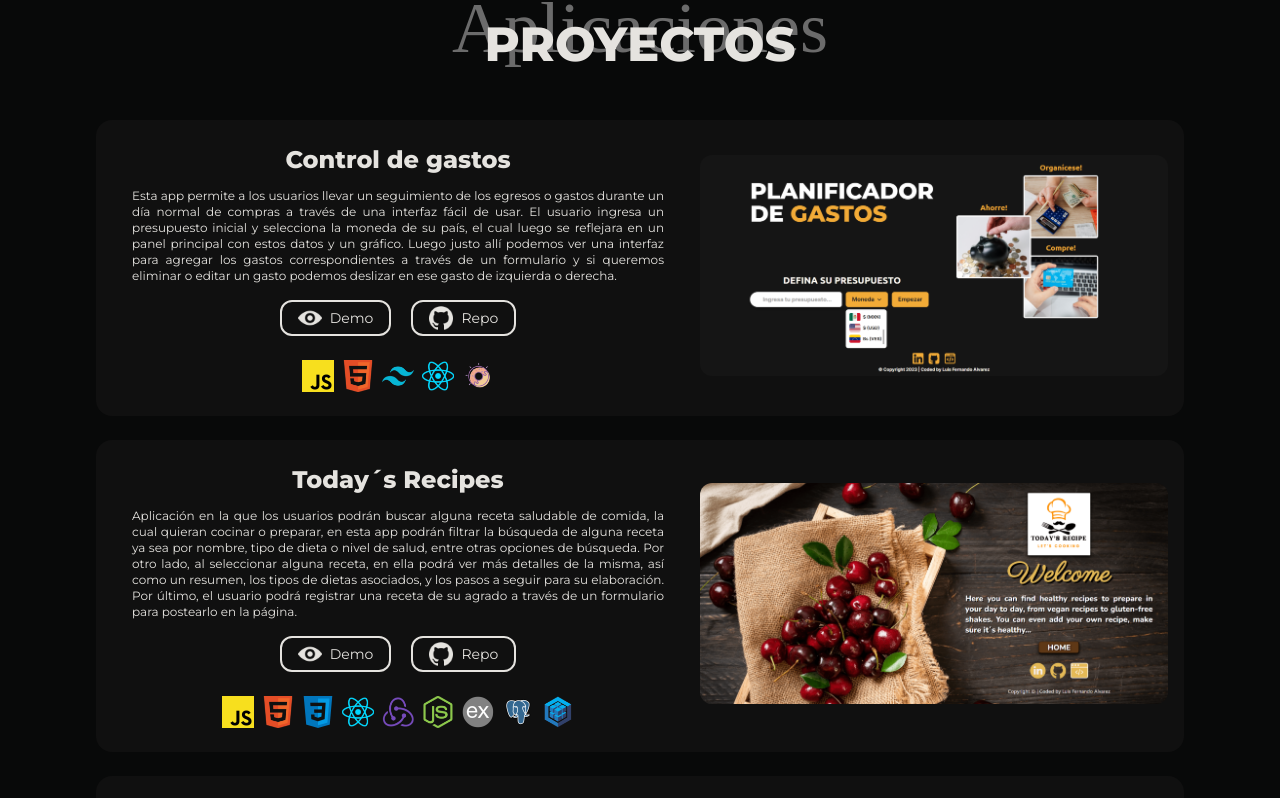
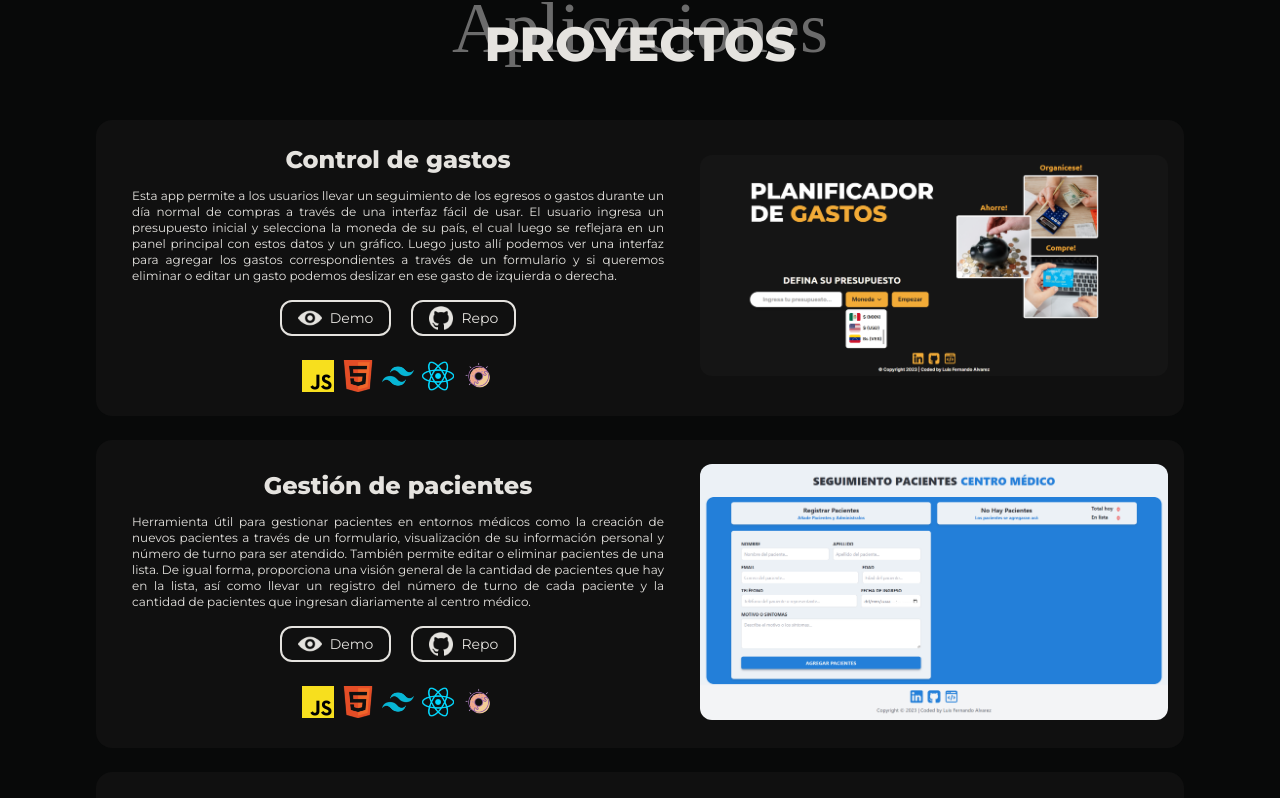
Before and after one commit to fernando8alvarez/Portafolio-2.0v, a React (Vite) app: page / in a window 1280 px wide. Shown: the part 1760-2558 px from the top of the page. Built offline with nearby package versions, Linux system fonts and the light colour scheme; a web font is replaced by a local one.

Commit message:
refactor(tecnology): animaciones

```diff
--- a/src/components/Tecnologies/Tecnologies.jsx
+++ b/src/components/Tecnologies/Tecnologies.jsx
@@ -66,7 +66,7 @@ export default function Tecnologies() {
 
     return (
         <Section id="section-3">
-            <div className='flex flex-col justify-center items-center'>
+            <div className='flex flex-col justify-center items-center' data-aos="fade-zoom-in" data-aos-delay="300" data-aos-duration="1000">
                 <Tittle1>Tecnologias</Tittle1>
                 <Tittle2>Habilidades</Tittle2>
             </div>
--- a/src/components/projects/Projects.jsx
+++ b/src/components/projects/Projects.jsx
@@ -4,6 +4,8 @@ import ojoB from './ImgProjects/ojo-b.png';
 import githubB from './ImgProjects/github-b.png';
 import ojoV from './ImgProjects/ojo-v.png';
 import githubV from './ImgProjects/github-v.png';
+import 'aos/dist/aos.css';
+import AOS from 'aos';
 import {
     Section,
     Title1,
@@ -19,59 +21,76 @@ import {
 export default function Projects() {
 
     const [view, setview] = useState({
-        eye: false,
-        github: false,
-        img: false
+        todaysrecipe: {
+            eye: false,
+            github: false,
+            img: false
+        },
+        carsmarket: {
+            eye: false,
+            github: false,
+            img: false
+        },
+        gestionpaciente: {
+            eye: false,
+            github: false,
+            img: false
+        },
+        controlgastos: {
+            eye: false,
+            github: false,
+            img: false
+        },
     });
 
     return (
         <Section id='section-4'>
-            <div className='flex flex-col justify-center items-center'>
+            <div className='flex flex-col justify-center items-center' data-aos="fade-zoom-in" data-aos-delay="300" data-aos-duration="1000">
                 <Title1 >Aplicaciones</Title1>
                 <Tittle2 >Proyectos</Tittle2>
             </div>
 
             <div className='flex flex-col gap-6'>
-                {projects.map(e => (
-                    <Container1 key={e.id}>
+                {projects.map(element => (
+                    <Container1 key={element.id} data-aos="fade-down" data-aos-duration="1000">
                         <div className='w-full lg:w-[55%] flex flex-col gap-4 lg:justify-between'>
                             <div className='flex flex-col gap-3'>
-                                <Subtitle>{e.title}</Subtitle>
+                                <Subtitle>{element.title}</Subtitle>
                                 <Summary>
-                                    {e.summary}
+                                    {element.summary}
                                 </Summary>
                             </div>
                             <div className='flex flex-col gap-6'>
                                 <div className="flex gap-5 justify-center items-end h-full">
                                     <Link1
-                                        href={e.linkDemo} target="_blank" rel="noreferrer noopener"
-                                        onMouseEnter={() => !view.eye && setview({ ...view, eye: true })}
-                                        onMouseLeave={() => view.eye && setview({ ...view, eye: false })}>
-                                        {view.eye ? (<FlatIcon src={ojoV} alt="demo" />)
+                                        href={element.linkDemo} target="_blank" rel="noreferrer noopener" name="eye"
+                                        onMouseEnter={() => !view[element.name].eye && setview({ ...view, [element.name]: { ...view[element.name], eye: true } })}
+                                        onMouseLeave={() => view[element.name].eye && setview({ ...view, [element.name]: { ...view[element.name], eye: false } })}>
+                                        {view[element.name].eye ? (<FlatIcon src={ojoV} alt="demo" />)
                                             : (<FlatIcon src={ojoB} alt="demo" />)}
                                         <span>Demo</span>
                                     </Link1>
-                                    <Link1 href={e.linkGitHub} target="_blank" rel="noreferrer noopener"
-                                        onMouseEnter={() => !view.github && setview({ ...view, github: true })}
-                                        onMouseLeave={() => view.github && setview({ ...view, github: false })}>
-                                        {view.github ? (<FlatIcon src={githubV} alt="github" />)
+                                    <Link1 href={element.linkGitHub} target="_blank" rel="noreferrer noopener"
+                                        onMouseEnter={() => !view[element.name].github && setview({ ...view, [element.name]: { ...view[element.name], github: true } })}
+                                        onMouseLeave={() => view[element.name].github && setview({ ...view, [element.name]: { ...view[element.name], github: false } })}>
+                                        {view[element.name].github ? (<FlatIcon src={githubV} alt="github" />)
                                             : (<FlatIcon src={githubB} alt="github" />)}
                                         <span>Repo</span>
                                     </Link1>
                                 </div>
                                 <div className='w-full flex gap-2 items-center justify-center'>
-                                    {e.icons.map(i => (
+                                    {element.icons.map(i => (
                                         <img src={i.img} alt={i.name} key={i.id} className='w-5 min-[550px]:w-6 sm:w-8 lg:w-8' />
                                     ))}
                                 </div>
                             </div>
                         </div>
                         <a
-                            onMouseEnter={() => setview({ ...view, img: true })}
-                            onMouseLeave={() => setview({ ...view, img: false })}
+                            onMouseEnter={() => !view[element.name].img && setview({ ...view, [element.name]: { ...view[element.name], img: true } })}
+                            onMouseLeave={() => view[element.name].img && setview({ ...view, [element.name]: { ...view[element.name], img: false } })}
                             className='w-full lg:w-[45%] relative h-fit rounded-xl'>
-                            <img src={e.img} alt="Not img" className='w-[100%] rounded-xl' />
-                            {/* {view.img && <TextImg>Ver más ...</TextImg>} */}
+                            <img src={element.img} alt="Not img" className='w-[100%] rounded-xl' />
+                            {/* {view[element.name].img && <TextImg>Ver más ...</TextImg>} */}
                         </a>
                     </Container1>
                 ))}
--- a/src/components/projects/data.js
+++ b/src/components/projects/data.js
@@ -17,9 +17,6 @@ import mercadoPago from '../../imgs/mercado_pago.png';
 import gestionPacientesImg from './ImgProjects/gestionPacientes.png';
 import sweetAlert from '../../imgs/sweetalert2.png';
 import controlGastosImg from './ImgProjects/controlGastos.png';
-
-
-
 
 const iconsTodaysRecipe = [
     { id: idGenerate(), name: "JavaScript", img: js },
@@ -65,6 +62,7 @@ const summaryControlGastos = 'Esta app permite a los usuarios llevar un seguimie
 
 const todaysRecipe = {
     id: idGenerate(),
+    name: 'todaysrecipe',
     title: 'Today´s Recipes',
     summary: summaryTodaysRecipe,
     linkDemo: 'https://todays-recipe.vercel.app/',
@@ -75,6 +73,7 @@ const todaysRecipe = {
 
 const carsMarket = {
     id: idGenerate(),
+    name: 'carsmarket',
     title: 'Cars-Market',
     summary: summaryCarsMarket,
     linkDemo: 'https://carsmarket.vercel.app/',
@@ -85,6 +84,7 @@ const carsMarket = {
 
 const gestionPacientes = {
     id: idGenerate(),
+    name: 'gestionpaciente',
     title: 'Gestión de pacientes',
     summary: summaryGestionPacientes,
     linkDemo: 'https://sistema-gestion-pacientes.netlify.app/',
@@ -95,6 +95,7 @@ const gestionPacientes = {
 
 const controlGastos = {
     id: idGenerate(),
+    name: 'controlgastos',
     title: 'Control de gastos',
     summary: summaryControlGastos,
     linkDemo: 'https://sistema-control-gastos.netlify.app/',
@@ -103,4 +104,4 @@ const controlGastos = {
     img: controlGastosImg
 }
 
-export default [controlGastos, todaysRecipe, carsMarket, gestionPacientes]
+export default [controlGastos, gestionPacientes, todaysRecipe, carsMarket]
```
